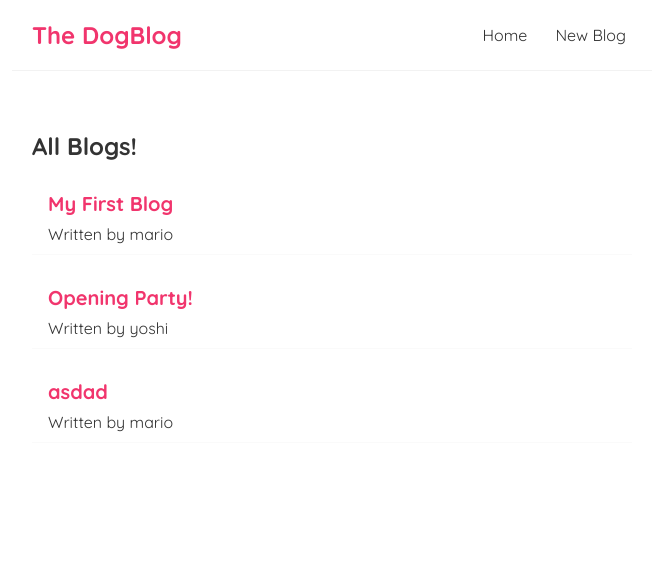
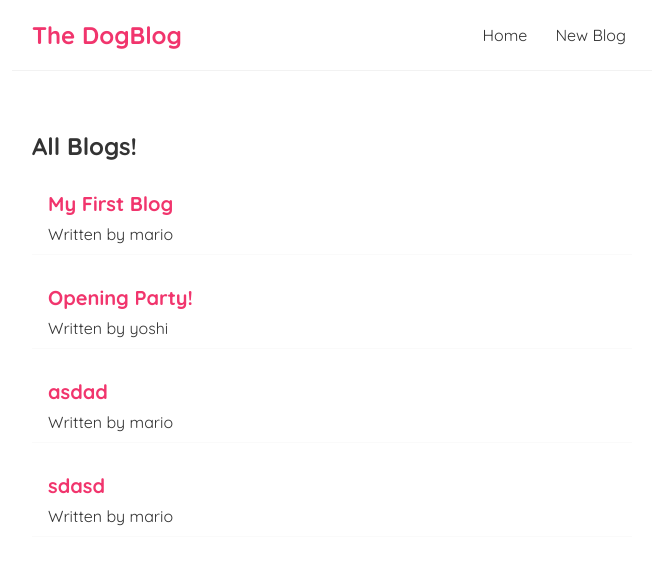
Before and after one commit to HarshitDuggal/DogBlog, a React (Create React App) app: page / in a window 1280 px wide. Shown: the top 564 px of the page, without its empty margins (308-964 px from the left). Built offline with nearby package versions, Linux system fonts and the light colour scheme; data requests are answered from the project's data file.

Commit message:
adding blog post

```diff
--- a/src/Create.js
+++ b/src/Create.js
@@ -4,17 +4,19 @@
   const [title, setTitle] = useState('');
   const [body, setBody] = useState('');
   const [author, setAuthor] = useState('mario');
+  const [isPending, setisPending ] = useState(false);
 
   const handleSubmit = (e) => {
     e.preventDefault();
     const blog = { title, body, author };
-
+    setisPending(true);
     fetch('http://localhost:8000/blogs/', {
         method: 'POST',
         headers: { "Content-Type": "application/json" },
         body: JSON.stringify(blog)
       }).then(() => {
         console.log('new blog added');
+        setisPending(false);
       })
   }
 
@@ -43,7 +45,8 @@
           <option value="mario">mario</option>
           <option value="yoshi">yoshi</option>
         </select>
-        <button>Add Blog</button>
+        { !isPending && <button>Add Blog</button>}
+        { isPending && <button disabled>Adding Blog..</button>}
       </form>
     </div>
   );
--- a/src/Data/db.json
+++ b/src/Data/db.json
@@ -17,6 +17,12 @@
       "body": "asfasfd",
       "author": "mario",
       "id": 3
+    },
+    {
+      "title": "sdasd",
+      "body": "asdasdds",
+      "author": "mario",
+      "id": 4
     }
   ]
 }
```
